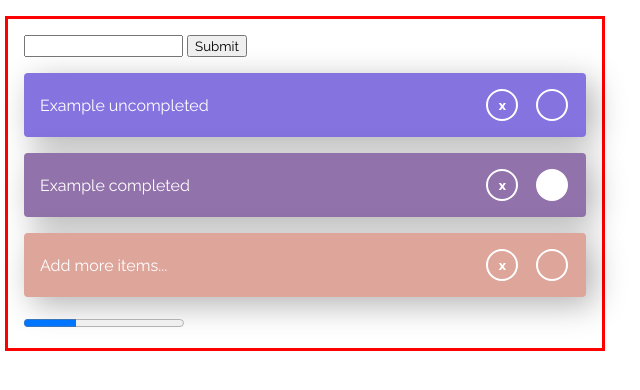
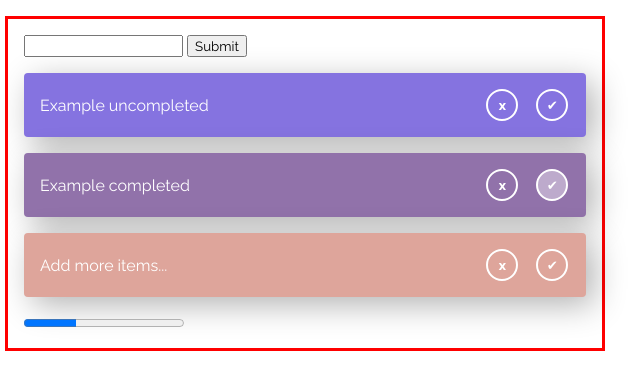
Before and after one commit to EmilyScripts/MDEM-TODO, a website: page index.html in a window 1280 px wide. Shown: the full height of the page, 335-975 px from the left. Drawn offline with Linux system fonts and the light colour scheme.

Commit message:
added tick mark and transparent bg for button

```diff
--- a/dom.js
+++ b/dom.js
@@ -52,7 +52,7 @@ var state = [
 
       var deleteSpanNode = document.createElement('span');
       var deleteSpan = deleteButtonNode.appendChild(deleteSpanNode);
-      var deleteValue = 'x'
+      var deleteValue = 'x';
       var deleteTextNode = document.createTextNode(deleteValue);
       var deleteSpanText = deleteSpan.appendChild(deleteTextNode);
 
@@ -76,11 +76,11 @@ var state = [
 
       //adding text to button
 
-      // var markSpanNode = document.createElement('span');
-      // var markSpan = markButtonNode.appendChild(markSpanNode);
-      // var markValue = markButtonNode.value;
-      // var markTextNode = document.createTextNode(markValue);
-      // var markSpanText = markSpan.appendChild(markTextNode);
+      var markSpanNode = document.createElement('span');
+      var markSpan = markButtonNode.appendChild(markSpanNode);
+      var markValue = String.fromCharCode(10004);
+      var markTextNode = document.createTextNode(markValue);
+      var markSpanText = markSpan.appendChild(markTextNode);
 
       // add classes for css
 
--- a/style.css
+++ b/style.css
@@ -74,6 +74,7 @@
   width: 2rem;
   border-radius: 50%;
   margin-left: 1rem;
+  color: white;
   /* position: relative; */
   /* float: right; */
   /* margin-top: -0.33rem; */
@@ -81,7 +82,6 @@
 
 .delete-button {
   border: 2px solid white;
-  color: white;
   font-weight: 800;
 }
 
@@ -90,5 +90,5 @@
 }
 
 .mark-button--done {
-  background: white;
+  background: rgba(255,255,255,0.4);
 }
```
